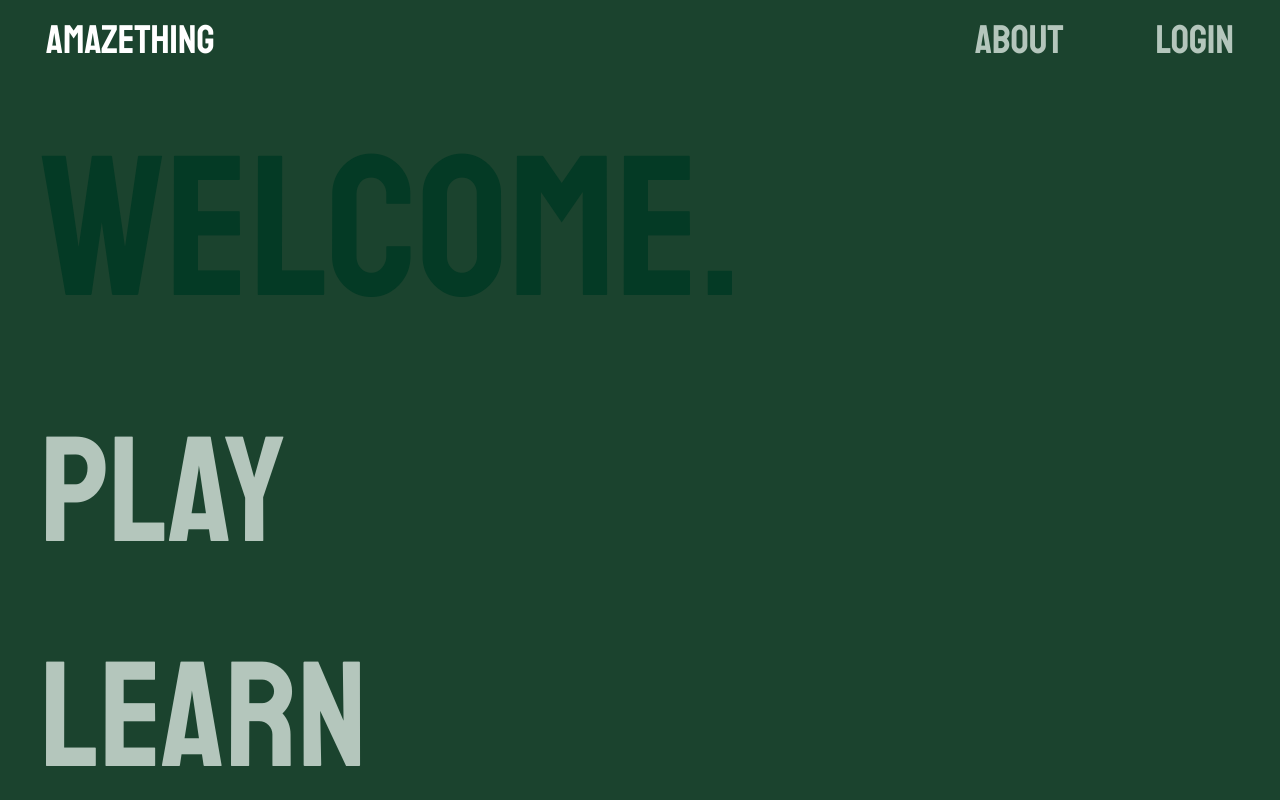
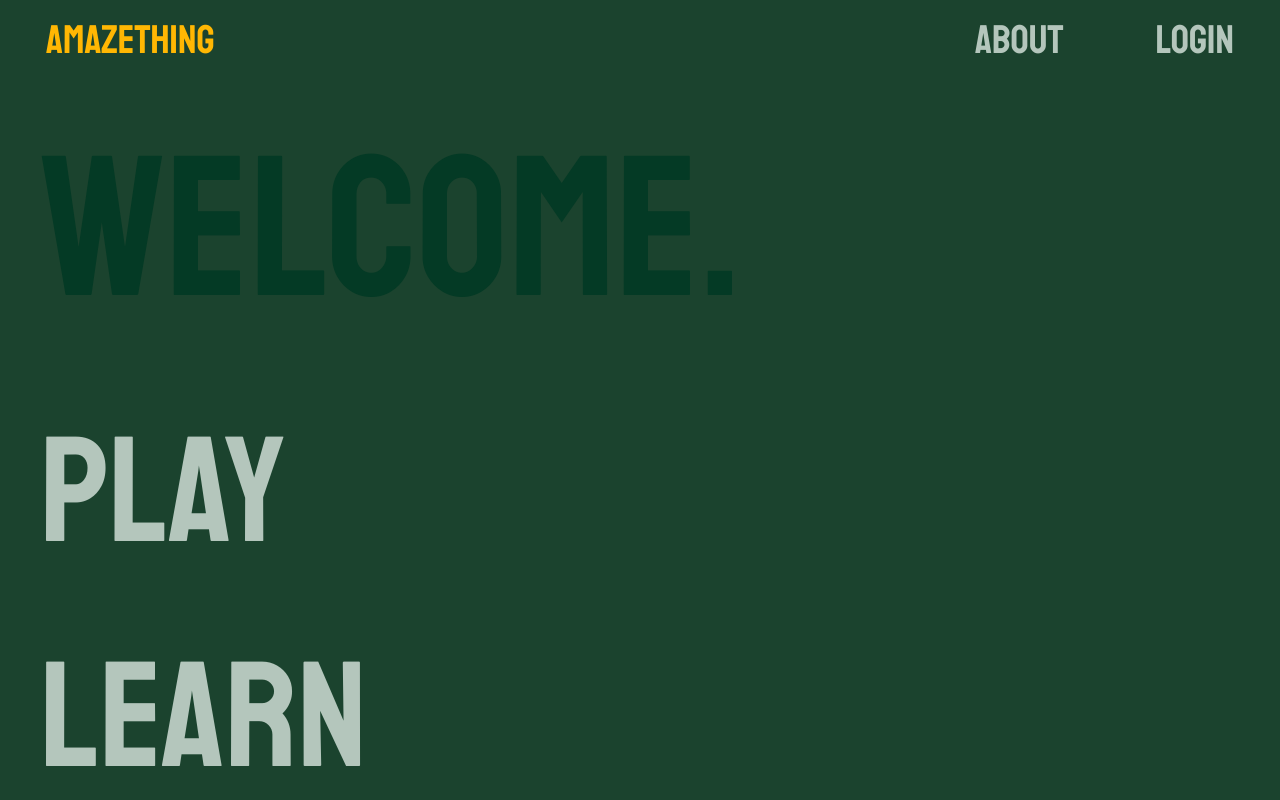
Before and after one commit to vadim-nest/aMAZEthing, a React (Vite) app in the folder Client/: page / in a window 1280 px wide. In both pictures the pointer is over the button "aMAZEthing". Built offline with nearby package versions, Linux system fonts and the light colour scheme.

Commit message:
style: style buttons on hover yellow!! LOVE IT

```diff
--- a/Client/src/App.css
+++ b/Client/src/App.css
@@ -30,7 +30,7 @@ h1, h2, h3, button {
 }
 
 button:hover{
-    color: var(--white)
+    color: var(--yellow)
 }
 
 .outlet {
```
